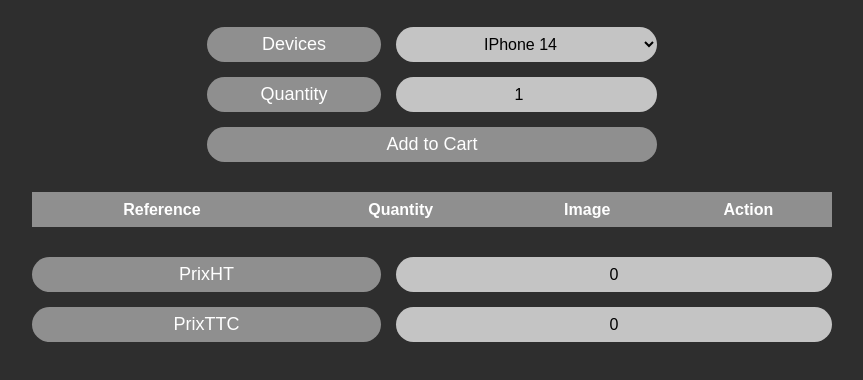
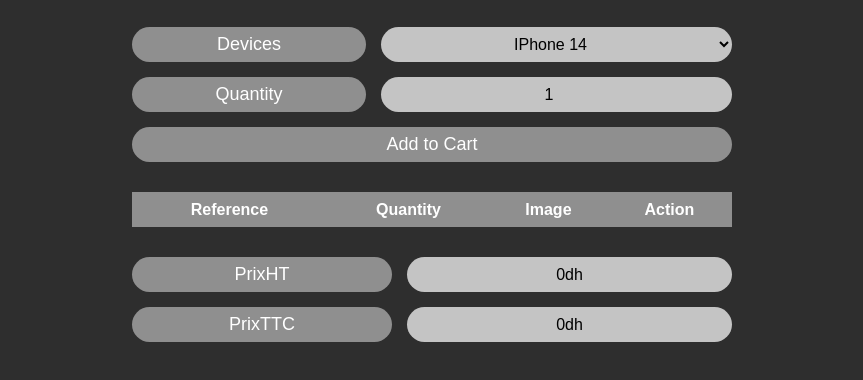
Before and after one commit to MliliGenes/EFM, a plain HTML site: page index.html in a window 1280 px wide. Shown: the part 72-452 px from the top of the page, without its empty margins (208-1071 px from the left). Drawn offline with Linux system fonts and the light colour scheme.

Commit message:
Add files via upload

```diff
--- a/app.js
+++ b/app.js
@@ -1,25 +1,17 @@
-const donnes = {
-  consoles: [
-    {
-      ref: "IPhone 14",
-      prix: 8000,
-      image: "images/img1.png",
-    },
-    { ref: "HP ThinkPad", prix: 12000, image: "images/img2.png" },
-    { ref: "PlayStation 5", prix: 9500, image: "images/img3.png" },
-  ],
-};
-
-window.addEventListener("load", () => {
-  fillConsoles(donnes);
-});
-
 let addBtn = document.querySelector("[data-add]");
 let device = document.querySelector("[data-device]");
 let pht = document.querySelector("[data-pht]");
 let pttc = document.querySelector("[data-pttc]");
 let quanlity = document.querySelector("[data-quantity]");
 let tableprd = document.querySelector("[data-table]");
+fetch("donnes.json")
+  .then((res) => {
+    return res.json();
+  })
+  .then((data) => {
+    const donnes = data;
+
+    fillConsoles(donnes);
 
     addBtn.addEventListener("click", () => {
       let newItem = validateInputs();
@@ -39,7 +31,7 @@ addBtn.addEventListener("click", () => {
       pht.value = prixHT() + "dh";
       pttc.value = prixTTC() + "dh";
     });
-
+  });
 function validateInputs() {
   let deviceValue = device.value;
   let quanlityVlaue = quanlity.value;
--- /dev/null
+++ b/donnes.json
@@ -0,0 +1,12 @@
+{
+  "consoles": [
+    {
+      "ref": "IPhone 14",
+      "prix": 8000,
+      "image": "images/img1.png"
+    },
+    { "ref": "HP ThinkPad", "prix": 12000, "image": "images/img2.png" },
+    { "ref": "PlayStation 5", "prix": 9500, "image": "images/img3.png" },
+    { "ref": "Tv", "prix": 14000, "image": "images/img4.png" }
+  ]
+}
--- a/index.html
+++ b/index.html
@@ -10,11 +10,7 @@
     <h1>Hi There!</h1>
     <div class="container">
       <label for="">Devices</label>
-      <select data-device>
-        <option value="IPhone 14">IPhone 14</option>
-        <option value="HP ThinkPad">HP ThinkPad</option>
-        <option value="PlayStation 5">PlayStation 5</option>
-      </select>
+      <select data-device></select>
       <label for="">Quantity</label>
       <input type="number" data-quantity value="1" min="1" />
       <button data-add>Add to Cart</button>
@@ -29,9 +25,9 @@
     </table>
     <div class="container n2">
       <label for="">PrixHT</label>
-      <input type="text" data-pht value="0" readonly />
+      <input type="text" data-pht value="0dh" readonly />
       <label for="">PrixTTC</label>
-      <input type="text" data-pttc value="0" readonly />
+      <input type="text" data-pttc value="0dh" readonly />
     </div>
     <script src="app.js"></script>
   </body>
--- a/style.css
+++ b/style.css
@@ -19,7 +19,7 @@ h1 {
   color: white;
 }
 .container {
-  max-width: 450px;
+  max-width: 600px;
   width: 100%;
   display: grid;
   grid-template-columns: 1fr 1.5fr;
@@ -55,7 +55,7 @@ button {
 }
 table {
   color: white;
-  max-width: 800px;
+  max-width: 600px;
   width: 100%;
   border-collapse: collapse;
 }
@@ -85,7 +85,7 @@ img {
   width: 60px;
 }
 .container.n2 {
-  max-width: 800px;
+  max-width: 600px;
   grid-template-columns: 1.2fr 1.5fr;
   grid-auto-rows: 35px;
 }
```
Also changed, not shown: images/img4.png (added). Lines whose indentation alone changed are shown as unchanged.
